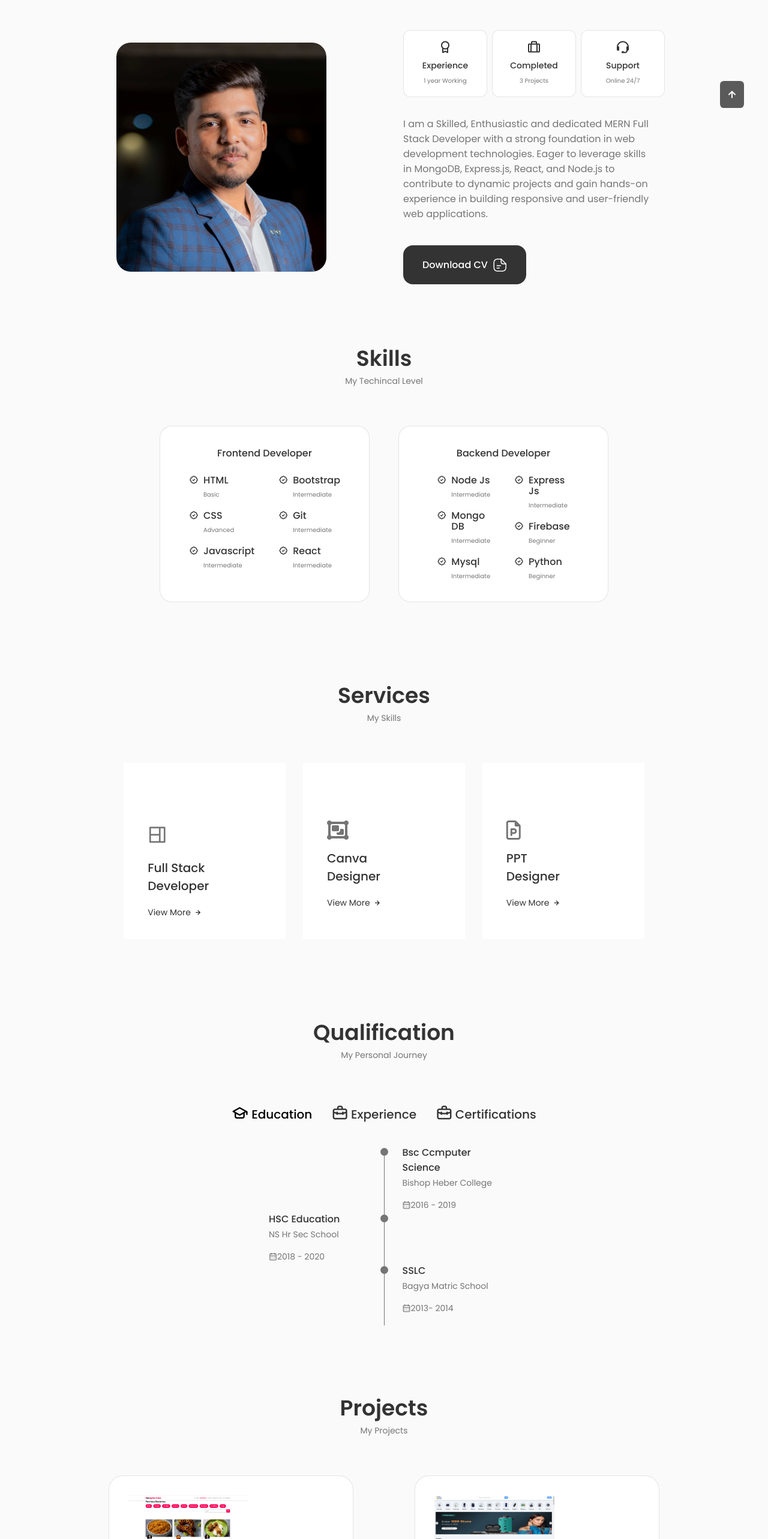
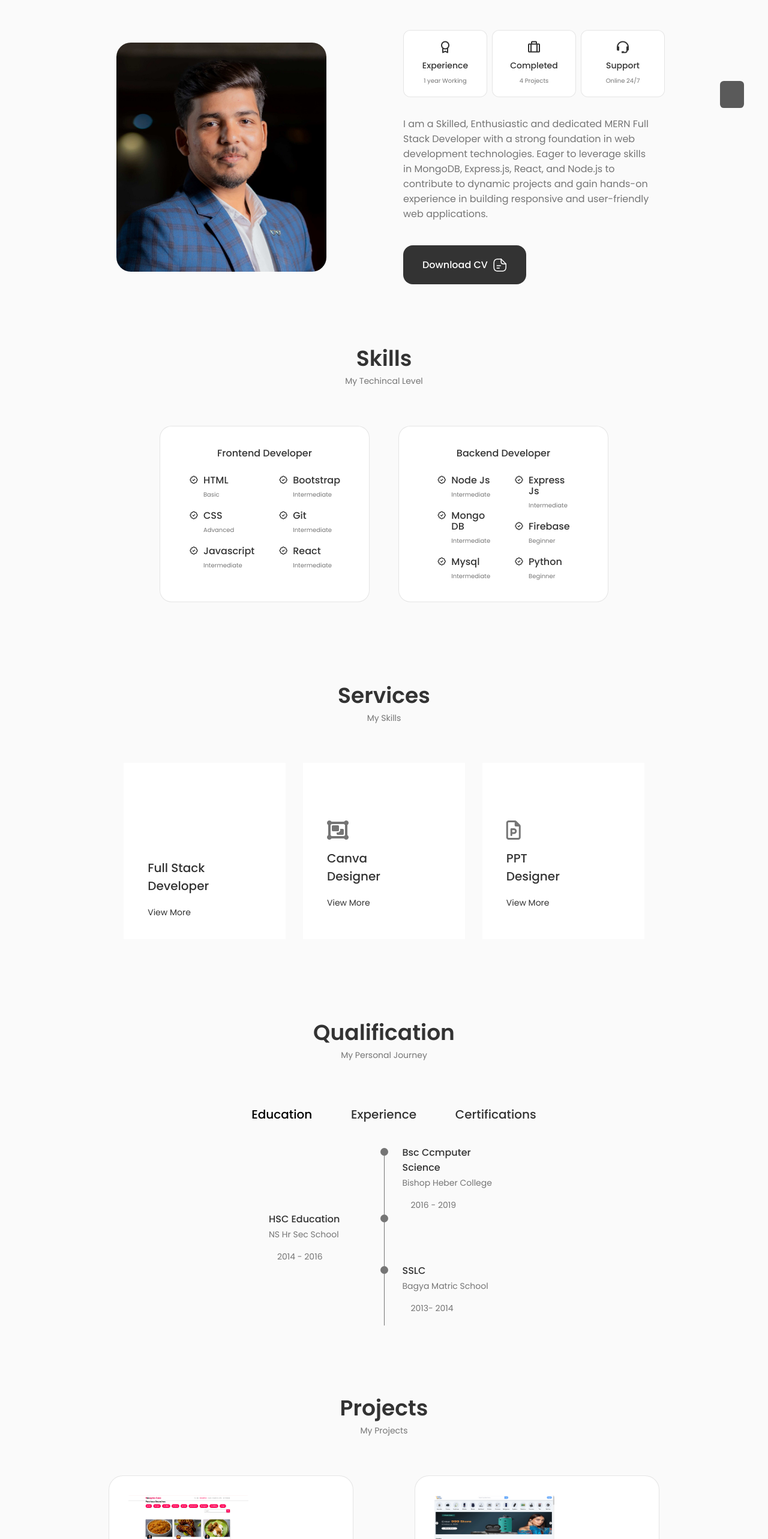
Before and after one commit to ajithkumar2498/Ajith-Portfolio---1, a React (Vite) app: page / in a window 1280 px wide. Shown: the part 780-3346 px from the top of the page at 60% size. Built offline with nearby package versions, Linux system fonts and the light colour scheme.

Commit message:
new update

```diff
--- a/src/components/about/Info.jsx
+++ b/src/components/about/Info.jsx
@@ -12,7 +12,7 @@ const Info = () => {
         <div className="about__box">
         <i class='bx bx-briefcase-alt about__icon' ></i>
             <h3 className="about__title"> Completed </h3>
-                <span className="about__subtitle">3 Projects</span>
+                <span className="about__subtitle">4 Projects</span>
         </div>
 
         <div className="about__box">
--- a/src/components/contact/Contact.jsx
+++ b/src/components/contact/Contact.jsx
@@ -29,7 +29,7 @@ const Contact = () => {
                         <i className="bx bx-mail-send contact__card-icon"></i>
 
                         <h3 className="contact__card-title">Email</h3>
-                        <span className="contact__card-data">user@gmail.com</span>
+                        <span className="contact__card-data">ajithbhc24@gmail.com</span>
 
                         <a href="mailto:ajithbhc24@gmail.com" target='blank' className="contact__button">Write Me
                              <i className="bx bx-right-arrow-alt contact__button-icon"></i></a>
--- a/src/components/qualification/Qualification.jsx
+++ b/src/components/qualification/Qualification.jsx
@@ -71,7 +71,7 @@ const Qualification = () => {
                                 <span className="qualification__subtitle">NS Hr Sec School</span>
                                 <div className="qualification__calendar">
                                     <i className="uil uil-calendar-alt"></i>
-                                    2018 - 2020
+                                    2014 - 2016
                                 </div>
                         </div>
                                 <div>
```
Also changed, not shown: 1 other file (tests, documents, lock files or other folders).
